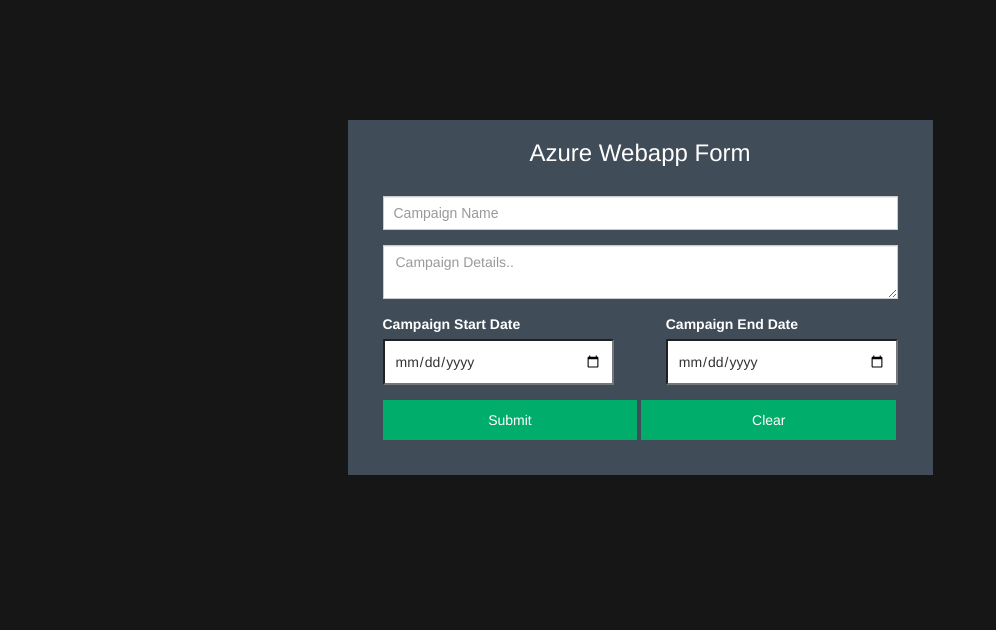
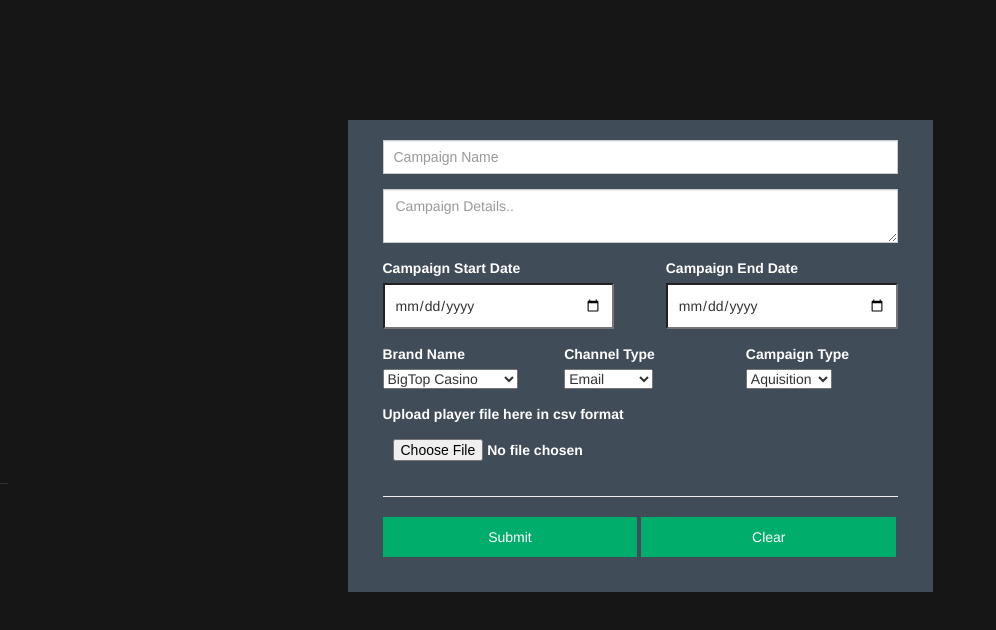
Before and after one commit to azureawsgooglecloud/CampaignTracker, a plain HTML site: page static/index.html in a window 1280 px wide. Shown: the whole page, without its empty margins (0-996 px from the left). Drawn offline with nearby package versions, Linux system fonts and the light colour scheme; no server answers.

Commit message:
Update index.html

```diff
--- a/static/index.html
+++ b/static/index.html
@@ -7,24 +7,23 @@
     <meta name="viewport" content="width=device-width, initial-scale=1">
 	<link rel="stylesheet" href="https://cdnjs.cloudflare.com/ajax/libs/jqueryui/1.12.1/jquery-ui.min.css" />
 	<link href="https://maxcdn.bootstrapcdn.com/bootstrap/3.3.7/css/bootstrap.min.css" rel="stylesheet" integrity="sha384-BVYiiSIFeK1dGmJRAkycuHAHRg32OmUcww7on3RYdg4Va+PmSTsz/K68vbdEjh4u" crossorigin="anonymous">
-	<link rel="stylesheet" type="text/css" href="/static/styles.css">
-</head>
+	<link rel="stylesheet" type="text/css" href="styles.css">
+	</head>
 <body>
 
 	<div class="container">
 		<div class="row">
 			<div class="col-xs-12 col-md-6 col-md-offset-3 azure-webapp">
 				<div class="page-text text-center">
-					<h3>Azure Webapp Form</h3>
+				<!-- 	<h3>Unique CampaignID for Silverpop and Optimove</h3>  -->
 				</div>
 				<div id="azure-webapp-form">
 					<form name="campaign_form">
 						<div class="form-group ui-widget" id="searchInput">
-						  <input type="text" class="form-control ui-widget-content" name="campaign_name" id="campaign_name" placeholder="Campaign Name" required autocomplete="on">
-						  <span id="help-text">This Campaign name is not unqiue. Please enter a unique Campaign Name. </span>
+						  <input type="text" class="form-control ui-widget-content" name="campaign_name" id="campaign_name"  maxlength="99" placeholder="Campaign Name" required autocomplete="on">
 						</div>
 						<div class="form-group">
-						  <textarea class="form-control" name="campaign_details" id="campaign_details" maxlength="1000" placeholder="Campaign Details.." required></textarea>
+						  <textarea class="form-control" name="campaign_details" id="campaign_details" maxlength="999" placeholder="Campaign Details.." required></textarea>
 						</div>
 
 						<div class="form-group" id="campaign_dates_start">
@@ -36,19 +35,67 @@
 							<input type="date" name="campaign_end" id="campaign_end" class="datepicker" placeholder="Campagin End Date" required>
 						</div>
 
-						<div class="form-group" id="campaign_uniqueDiv">
-							<label>Unique Campaign ID</label>
-							<input type="text" name="campaign_uniqueId" id="campaign_uniqueId" readonly>
+						<div class="dropdowns-inline row">
+							<div class="form-group col-md-4">
+								<label for="campaign_brand_name">Brand Name</label>
+								<br>
+								<select name="brand_name" id="campaign_brand_name">
+									<option value="BigTopCasino">BigTop Casino</option>
+									<option value="BingoExtra">Bingo Extra</option>
+									<option value="JackpotCafe">Jackpot Cafe</option>
+									<option value="JackpotLiner">Jackpot Liner</option>
+									<option value="KingJackCasino">KingJack Casino</option>
+									<option value="KingJackpot">King Jackpot</option>
+									<option value="KittyBingo">Kitty Bingo</option>
+									<option value="LuckyPantsBingo">LuckyPants Bingo</option>
+									<option value="MagicalVegas">Magical Vegas</option>
+									<option value="SpinandWin">Spin and Win</option>
+								</select>
+							</div>
+							<div class="form-group col-md-4">
+								<label for="campaign_channel_type">Channel Type</label>
+								<br>
+								<select name="channel_type" id="campaign_channel_type">
+									<option value="email">Email</option>
+									<option value="sms">SMS</option>
+									<option value="directMail">Direct Mail</option>
+								</select>
+							</div>
+							<div class="form-group col-md-4">
+								<label for="campaign_type">Campaign Type</label>
+								<br>
+								<select name="type" id="campaign_type">
+									<option value="aquisition">Aquisition</option>
+									<option value="retention">Retention</option>
+									<option value="cross-sell">Cross Sell</option>
+									<option value="vip">VIP</option>
+								</select>
+							</div>
+
 						</div>
+						<div>
+						 <div>
+							<label for="fileToUpload">Upload player file here in csv format </label>	<br>
+							<label><input type="file" id="file-select" name="fileToUpload" accept=".csv, .txt"></label>
+							<label id='fileuploadspan'></label>
+						 </div>
+						  <hr/>
+						  <div class="form-group" id='resultDiv'>
+						  </div>
 						<div class="inline-buttons">
 							<div class="form-group" id="campaign_btn_submit">
 								<!-- <input type="submit" value="Submit" id="campaign_submit"> -->
 								<button type="submit" id="campaign_submit">Submit</button>
 							</div>
 							<div class="form-group" id="campaign_btn_empty">
-								<!-- <input type="submit" value="Submit" id="campaign_submit"> -->
+
 								<button type="submit" id="campaign_empty">Clear</button>
 							</div>
+						</div>
+												</div>
+							<div  class="form-group col-md-12" id="campaign_uniqueDiv">
+							<label>Unique Campaign ID (Displayed after successfully submitting form) </label>
+							<input type="text"  class="form-group" name="campaign_uniqueId" id="campaign_uniqueId" readonly>
 						</div>
 					</form>
 				<div id="progress-bar">
@@ -66,7 +113,6 @@
 	<script src="https://cdnjs.cloudflare.com/ajax/libs/jqueryui/1.12.1/jquery-ui.min.js"></script>
      <script src="//cdnjs.cloudflare.com/ajax/libs/seedrandom/2.4.3/seedrandom.min.js">
 </script>
-
-	<script type="text/javascript" src="/static/main.js"></script>
+<script type="text/javascript" src="main.js"></script>–
 </body>
 </html>
```
